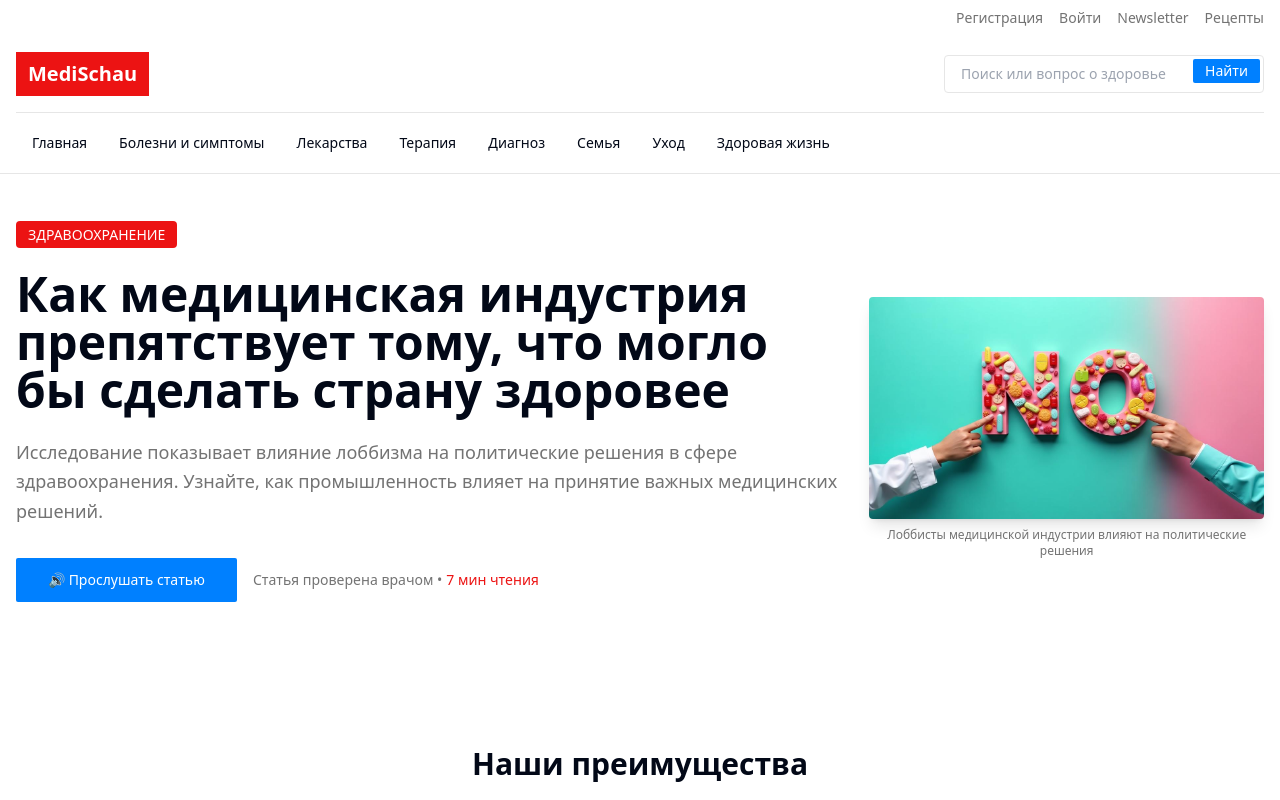
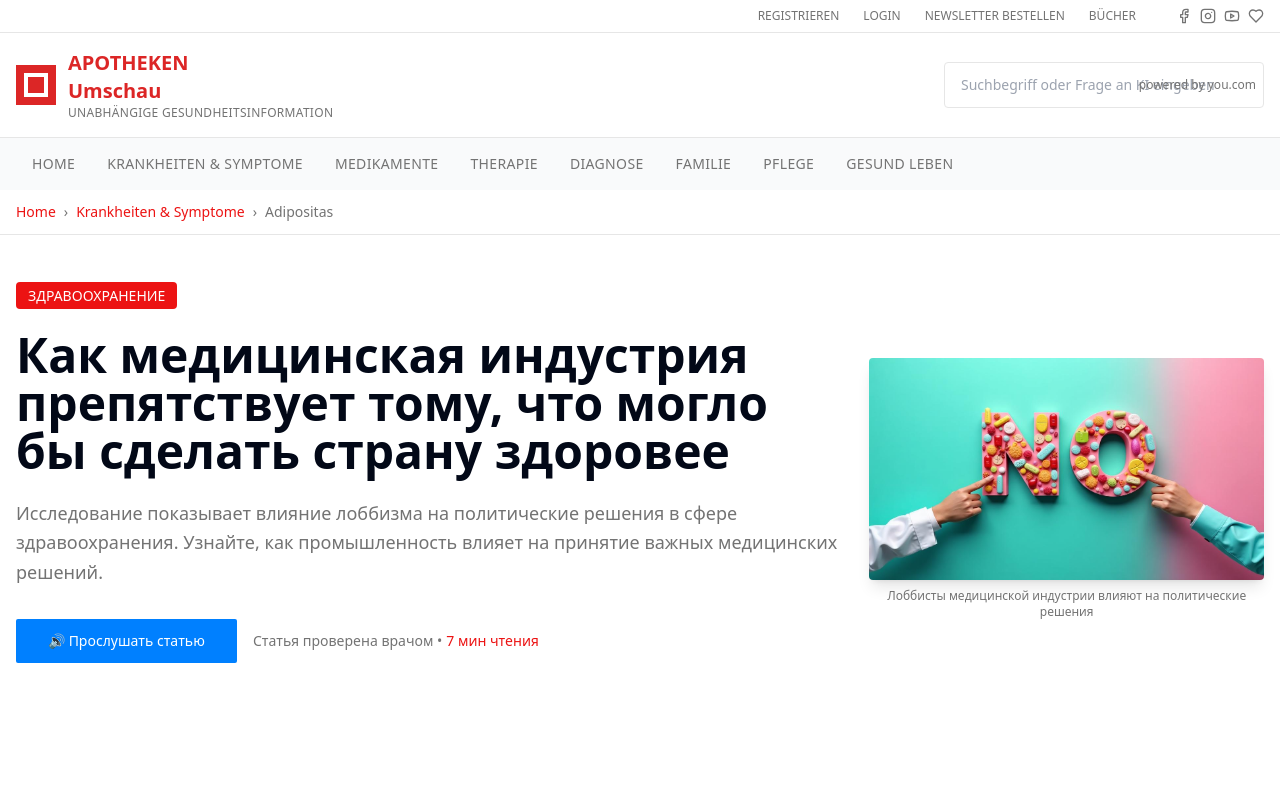
Before and after one commit to gefestu8/health-layout-replicate, a React (Vite) app: page / in a window 1280 px wide. Shown: the top 800 px of the page. Built offline with nearby package versions, Linux system fonts and the light colour scheme.

Commit message:
Refactor: Update header and navigation
Update the header and navigation components to match the provided image. This includes changes to the layout, styling, and content of the header and navigation elements.

```diff
--- a/src/components/Header.tsx
+++ b/src/components/Header.tsx
@@ -1,35 +1,54 @@
 import { Button } from "@/components/ui/button";
+import { Facebook, Instagram, Youtube, Heart } from "lucide-react";
 
 const Header = () => {
   const navItems = [
-    "Главная",
-    "Болезни и симптомы",
-    "Лекарства",
-    "Терапия",
-    "Диагноз",
-    "Семья",
-    "Уход",
-    "Здоровая жизнь"
+    "HOME",
+    "KRANKHEITEN & SYMPTOME",
+    "MEDIKAMENTE",
+    "THERAPIE",
+    "DIAGNOSE",
+    "FAMILIE",
+    "PFLEGE",
+    "GESUND LEBEN"
   ];
 
   return (
-    <header className="bg-background border-b border-border">
-      <div className="container mx-auto px-4">
+    <header className="bg-background">
+      <div className="max-w-7xl mx-auto">
         {/* Top bar */}
-        <div className="flex justify-end items-center py-2 text-sm">
-          <div className="flex items-center gap-4">
-            <span className="text-muted-foreground">Регистрация</span>
-            <span className="text-muted-foreground">Войти</span>
-            <span className="text-muted-foreground">Newsletter</span>
-            <span className="text-muted-foreground">Рецепты</span>
+        <div className="flex justify-between items-center py-2 px-4 text-xs border-b border-border">
+          <div></div>
+          <div className="flex items-center gap-6">
+            <span className="text-muted-foreground hover:text-foreground cursor-pointer">REGISTRIEREN</span>
+            <span className="text-muted-foreground hover:text-foreground cursor-pointer">LOGIN</span>
+            <span className="text-muted-foreground hover:text-foreground cursor-pointer">NEWSLETTER BESTELLEN</span>
+            <span className="text-muted-foreground hover:text-foreground cursor-pointer">BÜCHER</span>
+            <div className="flex items-center gap-2 ml-4">
+              <Facebook size={16} className="text-muted-foreground hover:text-foreground cursor-pointer" />
+              <Instagram size={16} className="text-muted-foreground hover:text-foreground cursor-pointer" />
+              <Youtube size={16} className="text-muted-foreground hover:text-foreground cursor-pointer" />
+              <Heart size={16} className="text-muted-foreground hover:text-foreground cursor-pointer" />
+            </div>
           </div>
         </div>
 
         {/* Main header */}
-        <div className="flex items-center justify-between py-4">
+        <div className="flex items-center justify-between py-4 px-4">
           <div className="flex items-center">
-            <div className="bg-primary text-primary-foreground px-3 py-2 font-bold text-xl rounded-sm">
-              MediSchau
+            <div className="flex items-center">
+              <div className="bg-red-600 text-white p-2 rounded-sm mr-3">
+                <div className="w-6 h-6 bg-white rounded-sm flex items-center justify-center">
+                  <div className="w-4 h-4 bg-red-600 rounded-sm"></div>
+                </div>
+              </div>
+              <div>
+                <div className="text-red-600 font-bold text-xl">APOTHEKEN</div>
+                <div className="text-red-600 font-bold text-xl">Umschau</div>
+                <div className="text-xs text-muted-foreground uppercase tracking-wide">
+                  UNABHÄNGIGE GESUNDHEITSINFORMATION
+                </div>
+              </div>
             </div>
           </div>
 
@@ -37,26 +56,39 @@ const Header = () => {
             <div className="relative">
               <input
                 type="text"
-                placeholder="Поиск или вопрос о здоровье"
-                className="w-80 px-4 py-2 border border-border rounded bg-background text-sm"
+                placeholder="Suchbegriff oder Frage an KI eingeben"
+                className="w-80 px-4 py-3 border border-border rounded-lg bg-background text-sm focus:outline-none focus:ring-2 focus:ring-primary/20"
               />
-              <Button size="sm" className="absolute right-1 top-1 h-6 bg-secondary">
-                Найти
-              </Button>
+              <div className="absolute right-2 top-1/2 transform -translate-y-1/2 text-xs text-muted-foreground">
+                powered by you.com
+              </div>
             </div>
           </div>
         </div>
 
         {/* Navigation */}
-        <nav className="border-t border-border">
-          <ul className="flex items-center py-3 text-sm font-medium">
-            {navItems.map((item, index) => (
-              <li key={index} className="px-4 py-2 text-foreground hover:text-primary cursor-pointer">
-                {item}
-              </li>
-            ))}
-          </ul>
+        <nav className="border-t border-border bg-gray-50">
+          <div className="px-4">
+            <ul className="flex items-center text-sm font-medium">
+              {navItems.map((item, index) => (
+                <li key={index} className="py-4 px-4 text-muted-foreground hover:text-primary cursor-pointer uppercase tracking-wide">
+                  {item}
+                </li>
+              ))}
+            </ul>
+          </div>
         </nav>
+
+        {/* Breadcrumbs */}
+        <div className="px-4 py-3 bg-background border-b border-border">
+          <div className="flex items-center gap-2 text-sm text-primary">
+            <span className="hover:underline cursor-pointer">Home</span>
+            <span className="text-muted-foreground">›</span>
+            <span className="hover:underline cursor-pointer">Krankheiten & Symptome</span>
+            <span className="text-muted-foreground">›</span>
+            <span className="text-muted-foreground">Adipositas</span>
+          </div>
+        </div>
       </div>
     </header>
   );
```
